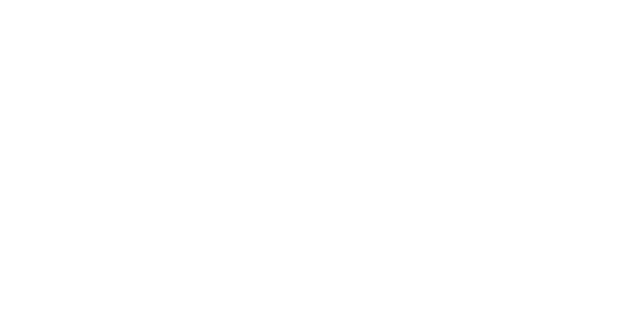
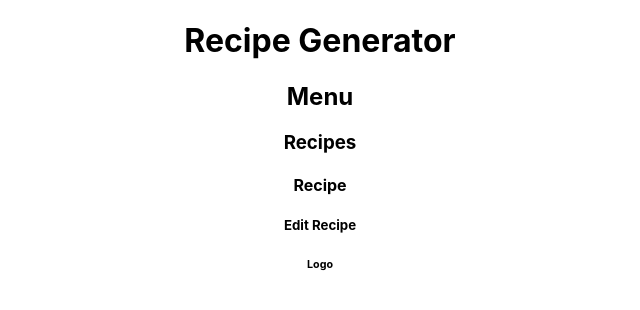
Before and after one commit to ColetonS/NoDB-Project, a React (Create React App) app: page / in a window 1280 px wide. Shown: the top 310 px of the page, without its empty margins (320-960 px from the left). Built offline with nearby package versions, Linux system fonts and the light colour scheme.

Commit message:
fleshed out components

```diff
--- a/src/App.js
+++ b/src/App.js
@@ -1,10 +1,17 @@
 import React from 'react';
 import './App.css';
+import Header from './components/Header'
+import Menu from './components/Menu'
+import RecipeContainer from './components/RecipeContainer'
+import Logo from './components/Logo'
 
 function App() {
   return (
     <div className="App">
-
+      <Header />
+      <Menu />
+      <RecipeContainer />
+      <Logo />
     </div>
   );
 }
--- a/src/components/EditRecipe.js
+++ b/src/components/EditRecipe.js
@@ -0,0 +1,19 @@
+import React, {Component} from 'react'
+
+export default class EditRecipe extends Component {
+    constructor() {
+        super()
+
+        this.state = {
+
+        }
+    }
+
+    render() {
+        return (
+            <h5>
+                Edit Recipe
+            </h5>
+        )
+    }
+}
--- a/src/components/Header.js
+++ b/src/components/Header.js
@@ -0,0 +1,12 @@
+import React from 'react'
+
+export default function Header() {
+    return (
+        <div>
+            <header>
+                <h1>Recipe Generator</h1>
+            </header>
+        </div>
+
+    )
+}
--- a/src/components/Logo.js
+++ b/src/components/Logo.js
@@ -0,0 +1,9 @@
+import React from 'react'
+
+export default function Logo() {
+    return (
+        <div>
+            <h6>Logo</h6>
+        </div>
+    )
+}
--- a/src/components/Menu.js
+++ b/src/components/Menu.js
@@ -0,0 +1,19 @@
+import React, {Component} from 'react'
+
+export default class Menu extends Component {
+    constructor() {
+        super()
+
+        this.state = {
+
+        }
+    }
+
+    render() {
+        return (
+            <div>
+                <h2>Menu</h2>
+            </div>
+        )
+    }
+}
--- a/src/components/Recipe.js
+++ b/src/components/Recipe.js
@@ -0,0 +1,23 @@
+import React, {Component} from 'react'
+import EditRecipe from './EditRecipe'
+
+export default class Recipe extends Component {
+    constructor() {
+        super()
+
+        this.state = {
+
+        }
+    }
+
+    render() {
+        return (
+            <div>
+                <h4>
+                    Recipe
+                </h4>
+                <EditRecipe />
+            </div>
+        )
+    }
+}
--- a/src/components/RecipeContainer.js
+++ b/src/components/RecipeContainer.js
@@ -0,0 +1,21 @@
+import React, {Component} from 'react'
+import Recipe from './Recipe'
+
+export default class RecipeContainer extends Component {
+    constructor() {
+        super()
+
+        this.state = {
+
+        }
+    }
+
+    render() {
+        return (
+            <div>
+                <h3>Recipes</h3>
+                <Recipe />
+            </div>
+        )
+    }
+}
```
Also changed, not shown: src/components/Footer.js (deleted), 2 other files (tests, documents, lock files or other folders).
